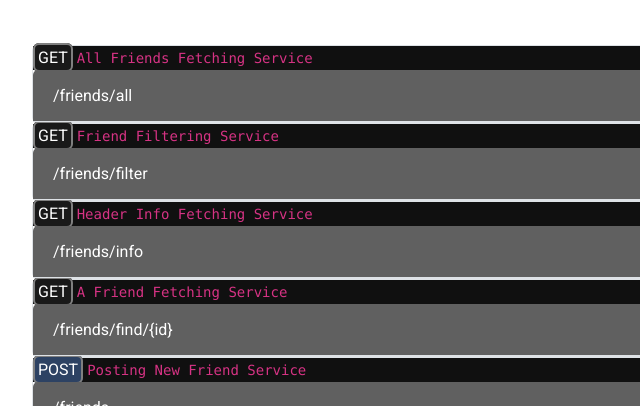
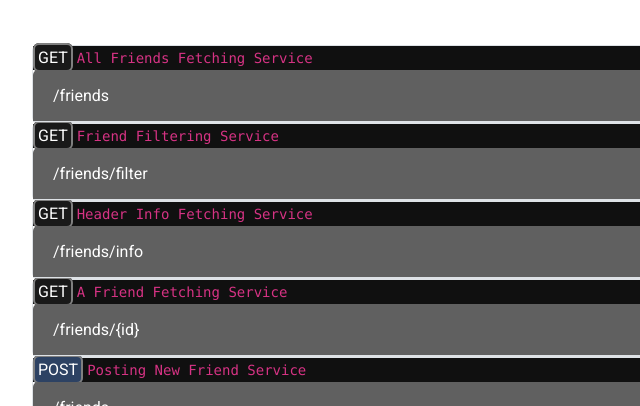
Before and after one commit to popo26/API-Documentation, a website with bundled scripts: page index.html in a window 1280 px wide. Shown: the part 300-706 px from the top of the page, 160-800 px from the left. Built offline with nearby package versions, Linux system fonts and the light colour scheme; a web font is replaced by a local one.

Commit message:
json structure change in progress

```diff
--- a/api.json
+++ b/api.json
@@ -7,8 +7,10 @@
   "basePath": "/",
   "schemes": ["http", "https", "ftp"],
 
-  "paths": {
-    "/friends/all": {
+  "paths":
+  [
+    {
+    "/friends": {
       "get": {
         "tags": "All Friends Fetching Service",
         "summary": "Fetch all friends",
@@ -24,7 +26,8 @@
           }
         }
       }
-    },
+    }},
+    {
     "/friends/filter": {
       "get": {
         "tags": "Friend Filtering Service",
@@ -49,7 +52,8 @@
           }
         }
       }
-    },
+    }},
+    {
 
     "/friends/info": {
       "get": {
@@ -61,9 +65,10 @@
           }
         }
       }
-    },
+    }},
+    {
 
-    "/friends/find/{id}": {
+    "/friends/{id}": {
       "get": {
         "tags": "A Friend Fetching Service",
         "summary": "Fetch a friend by ID.",
@@ -81,7 +86,8 @@
           }
         }
       }
-    },
+    }},
+    {
 
     "/friends": {
       "post": {
@@ -107,7 +113,8 @@
           }
         }
       }
-    },
+    }},
+    {
 
     "/friends/{id}": {
       "put": {
@@ -139,7 +146,8 @@
           }
         }
       }
-    },
+    }},
+    {
 
     "/friends/delete/{id}": {
       "delete": {
@@ -159,6 +167,8 @@
           }
         }
       }
-    }
-  }
+
+    }}
+
+  ]
 }
--- a/index.html
+++ b/index.html
@@ -122,6 +122,8 @@
       integrity="sha384-C6RzsynM9kWDrMNeT87bh95OGNyZPhcTNXj1NW7RuBCsyN/o0jlpcV8Qyq46cDfL"
       crossorigin="anonymous"
     ></script>
-    <script type="module" src="./dist/main.js"></script>
+    <!-- <script type="module" src="./dist/main.js"></script> -->
+    <script type="module" src="./js/index.js"></script>
+
   </body>
 </html>
--- a/js/changeAccordionBehaviour.js
+++ b/js/changeAccordionBehaviour.js
@@ -1,8 +1,20 @@
 //+++++++++++++++++++++++Accordion behaviour change to open/close individually+++++++++++++++++++++++++++
-export default function changeAccordionBehaviour(className, bootstrap, accBtn) {
+
+export default function changeAccordionBehaviour(className, bootstrap, accBtn, httpMethod) {
   const element = bootstrap;
-  element.setAttribute("id", `${className}`);
+  element.setAttribute("id", `${className}${httpMethod}`);
   const accordionBtn = accBtn;
-  accordionBtn.setAttribute("data-bs-target", `#${className}`);
-  accordionBtn.setAttribute("aria-controls", `${className}`);
+  accordionBtn.setAttribute("data-bs-target", `#${className}${httpMethod}`);
+  accordionBtn.setAttribute("aria-controls", `${className}${httpMethod}`);
 }
+
+
+
+
+// export default function changeAccordionBehaviour(className, bootstrap, accBtn) {
+//   const element = bootstrap;
+//   element.setAttribute("id", `${className}`);
+//   const accordionBtn = accBtn;
+//   accordionBtn.setAttribute("data-bs-target", `#${className}`);
+//   accordionBtn.setAttribute("aria-controls", `${className}`);
+// }
--- a/js/getEachRouteInfo.js
+++ b/js/getEachRouteInfo.js
@@ -11,20 +11,38 @@ export default function getEachRouteInfo(data) {
     .content.cloneNode(true);
 
   // Populate data from config.json
-  const objectContent = data[1][Object.keys(Object.values(data)[1])];
+  const objectContent = Object.values(Object.values(data)[0])[0];
   const params = objectContent["parameters"];
-  const httpMethod = Object.keys(Object.values(data)[1]);
-  const routeHeader = Object.values(data)[0];
+  const httpMethod = Object.keys(Object.values(data)[0]);
+  const routeHeader = Object.keys(data)[0];
   const newRouteHeader = changeRoute(routeHeader);
-  const responsesObj = Object.entries(objectContent["responses"]);
+  const responsesObj = objectContent["responses"];
+
   let paramCount = 0;
 
+
+  // const objectContent = data[1][Object.keys(Object.values(data)[1])];
+  // const params = objectContent["parameters"];
+  // const httpMethod = Object.keys(Object.values(data)[1]);
+  // const routeHeader = Object.values(data)[0];
+  // const newRouteHeader = changeRoute(routeHeader);
+  // const responsesObj = Object.entries(objectContent["responses"]);
+  // let paramCount = 0;
+
   // --------------Change Accordion Behaviour-----------------------------
+
   changeAccordionBehaviour(
     newRouteHeader,
     template.querySelector("#collapseOne"),
-    template.querySelector(".route-header")
+    template.querySelector(".route-header"),
+    httpMethod
   );
+
+  // changeAccordionBehaviour(
+  //   newRouteHeader,
+  //   template.querySelector("#collapseOne"),
+  //   template.querySelector(".route-header")
+  // );
 
   //------------------Setup Template Nodes---------------------------------
   const routeHttpMethod = template.querySelector(".route-http-method");
@@ -42,10 +60,15 @@ export default function getEachRouteInfo(data) {
 
   // Populate responses objects
   const httpCodeDiv = template.querySelector(".route-http-code");
-  for (let [key, value] of responsesObj) {
+  for (let key in responsesObj) {
+
     const node = document.createElement("li");
+    // node.classList.add(`httpCode${newRouteHeader}${key}`);
     node.classList.add(`httpCode${newRouteHeader}${key}`);
-    node.innerHTML = `<code>${key}</code>: ${Object.values(value)}`;
+
+    // node.innerHTML = `<code>${key}</code>: ${Object.values(value)}`;
+    node.innerHTML = `<code>${key}</code>: ${Object.values(responsesObj[key])}`;
+
     httpCodeDiv.appendChild(node);
   }
 
--- a/js/getJson.js
+++ b/js/getJson.js
@@ -8,9 +8,26 @@ export default function getJson() {
     .then((json) => {
       getGeneralConfig(json);
       const routeInfos = json.paths;
-      let entries = Object.entries(routeInfos);
-      for (let [key, value] of entries) {
-        getEachRouteInfo([key, value]);
+      //console.log(routeInfos)
+      //let entries = Object.entries(routeInfos);
+      for (let key of routeInfos) {
+        console.log(Object.values(Object.values(key)[0])[0]['responses'])
+        getEachRouteInfo(key);
       }
     });
 }
+
+// export default function getJson() {
+//   fetch("../api.json")
+//     .then((response) => response.json())
+//     .then((json) => {
+//       getGeneralConfig(json);
+//       const routeInfos = json.paths;
+//       //console.log(routeInfos)
+//       let entries = Object.entries(routeInfos);
+//       for (let [key, value] of entries) {
+//         console.log(key, value)
+//         getEachRouteInfo([key, value]);
+//       }
+//     });
+// }
```
Also changed, not shown: 1 other file.
